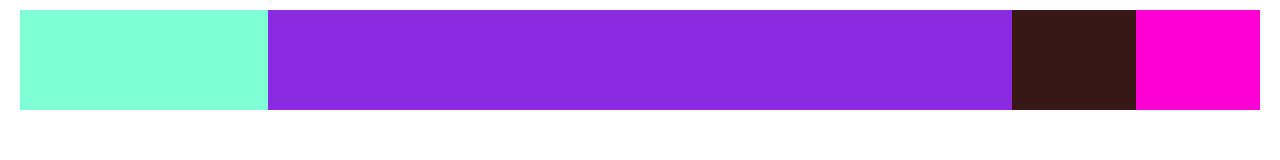
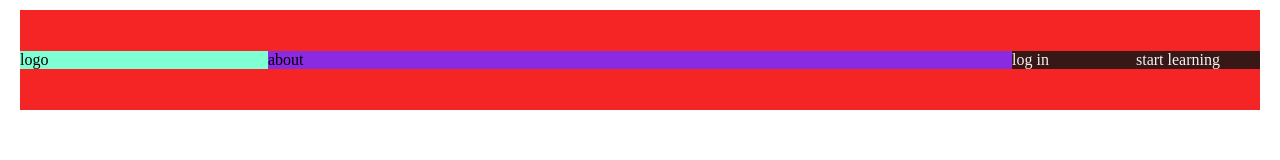
Before and after one commit to snowfallen/page-learning, a plain HTML site: page index.html in a window 1280 px wide. Drawn offline with Linux system fonts and the light colour scheme.

Commit message:
modified

```diff
--- a/css/style.css
+++ b/css/style.css
@@ -1,13 +1,9 @@
-@font-face{
-    font-family: "Lato";
-    src: url("../fonts/Lato/Lato-Black.ttf");
-}
+
 *{
     margin: 0;
     padding: 0;
     text-decoration: none;
     list-style: none;
-    font-family: 'Lato';
     color: black;
 }
 #wrapper{
@@ -17,30 +13,32 @@
 header{
     width: 100%;
     display: flex;
+    height: 100px;
+    align-items: center;
+    background-color: #f62525;
 }
 #logo{
     width: 20%;
-    background-color: aquamarine;
-    height: 100px;
+    background-color: aquamarine;;
 }
 #about{
     width: 60%;
     background-color: blueviolet;
-    height: 100px;
 }
 nav{
     width: 20%;
     background-color: chartreuse;
-    height: 100px;
     display: flex;
 }
-#id1{
+menu{
+    display: flex;
+    width: 100%;
+    align-items: center;
+}
+menu li{
     min-width: 50%;
-    height: 100px;
     background-color: rgb(56, 23, 23);
 }
-#id2{
-    min-width: 50%;
-    height: 100px;
-    background-color: rgb(255, 0, 212);
+menu li a{
+    color: #f3f3f3;
 }
--- a/index.html
+++ b/index.html
@@ -11,14 +11,16 @@
     <div id="wrapper">
         <header>
             <div id="logo">
-
+                <a href="#">logo</a>
             </div>
             <div id="about">
-
+                <a href="">about</a>
             </div>
             <nav>
-                <div id="id1"></div>
-                <div id="id2"></div>
+               <menu>
+                   <li><a href="#">log in</a></li>
+                   <li><a href="">start learning</a></li>
+               </menu>
             </nav>
         </header>
     </div>
```
